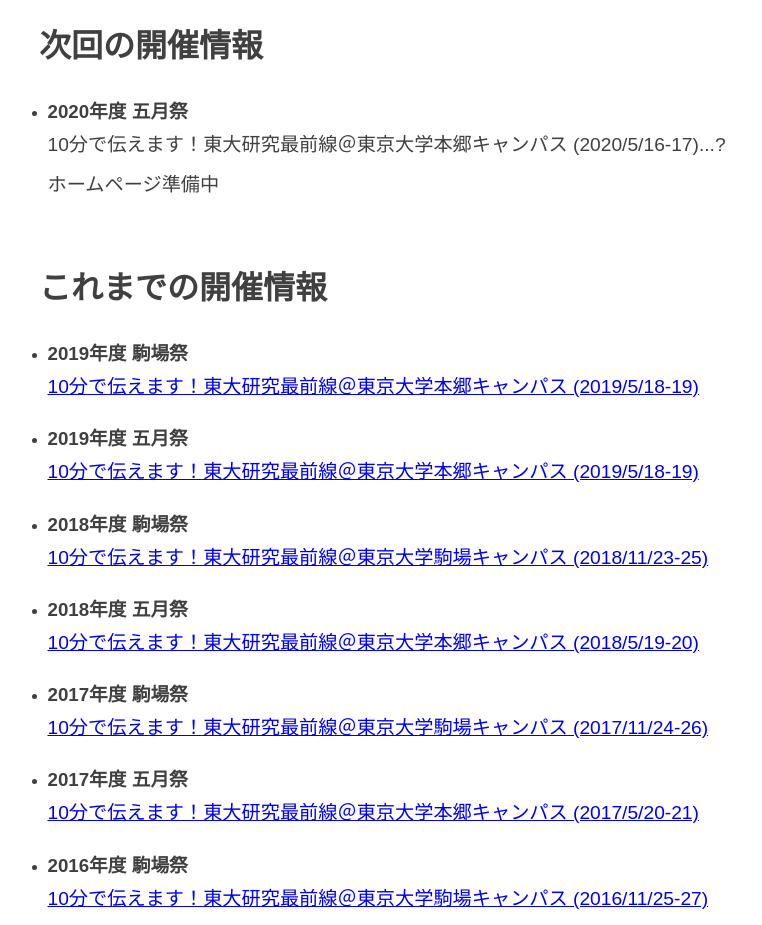
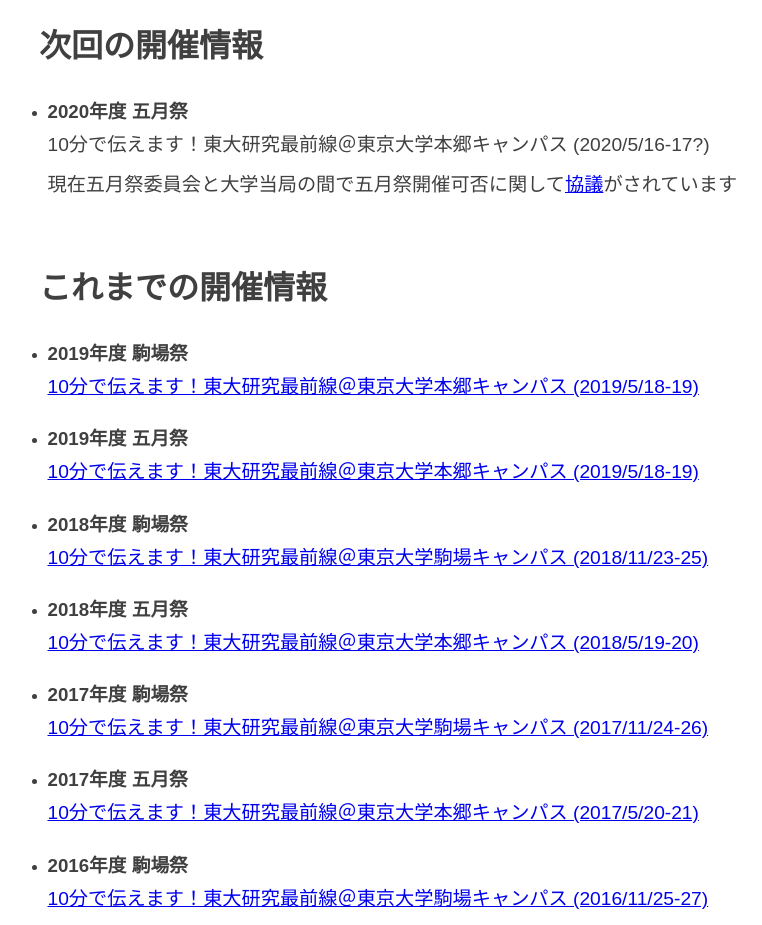
Before and after one commit to ut-10min/ut-10min.github.io, a plain HTML site: page index.html in a window 1280 px wide. Shown: the part 840-1765 px from the top of the page, without its empty margins (251-1013 px from the left). Drawn offline with nearby package versions, Linux system fonts and the light colour scheme.

Commit message:
mf93 ...?

```diff
--- a/index.html
+++ b/index.html
@@ -69,8 +69,8 @@
             <ul id="past-list">
                 <li>
                     <h3>2020年度 五月祭</h3>
-                        <p>10分で伝えます！東大研究最前線＠東京大学本郷キャンパス (2020/5/16-17)...?</p>
-                        <p>ホームページ準備中</p>
+                        <p>10分で伝えます！東大研究最前線＠東京大学本郷キャンパス (2020/5/16-17?)</p>
+                        <p>現在五月祭委員会と大学当局の間で五月祭開催可否に関して<a href="https://twitter.com/gogatsusai/status/1241240674780901376" target="_blank">協議</a>がされています</p>
                 </li>
             </ul>
             <p>&nbsp;</p>
```
